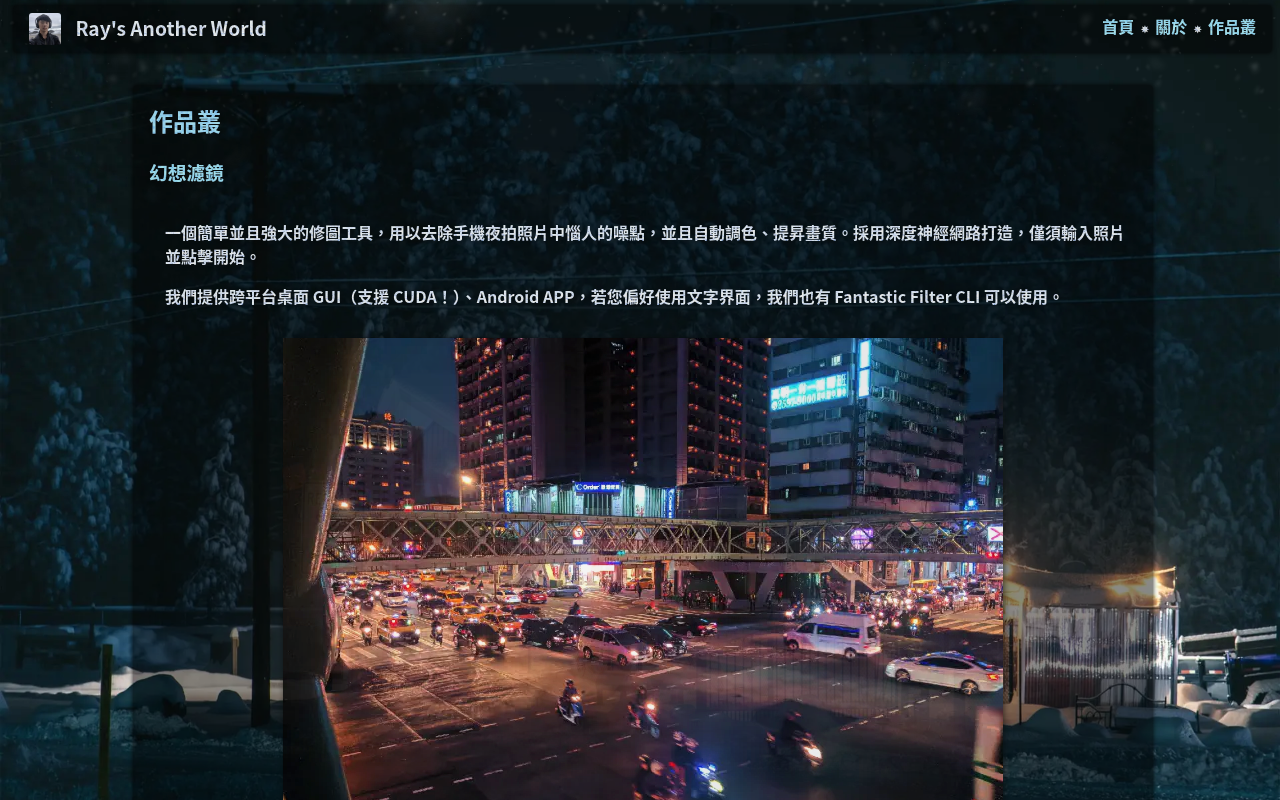
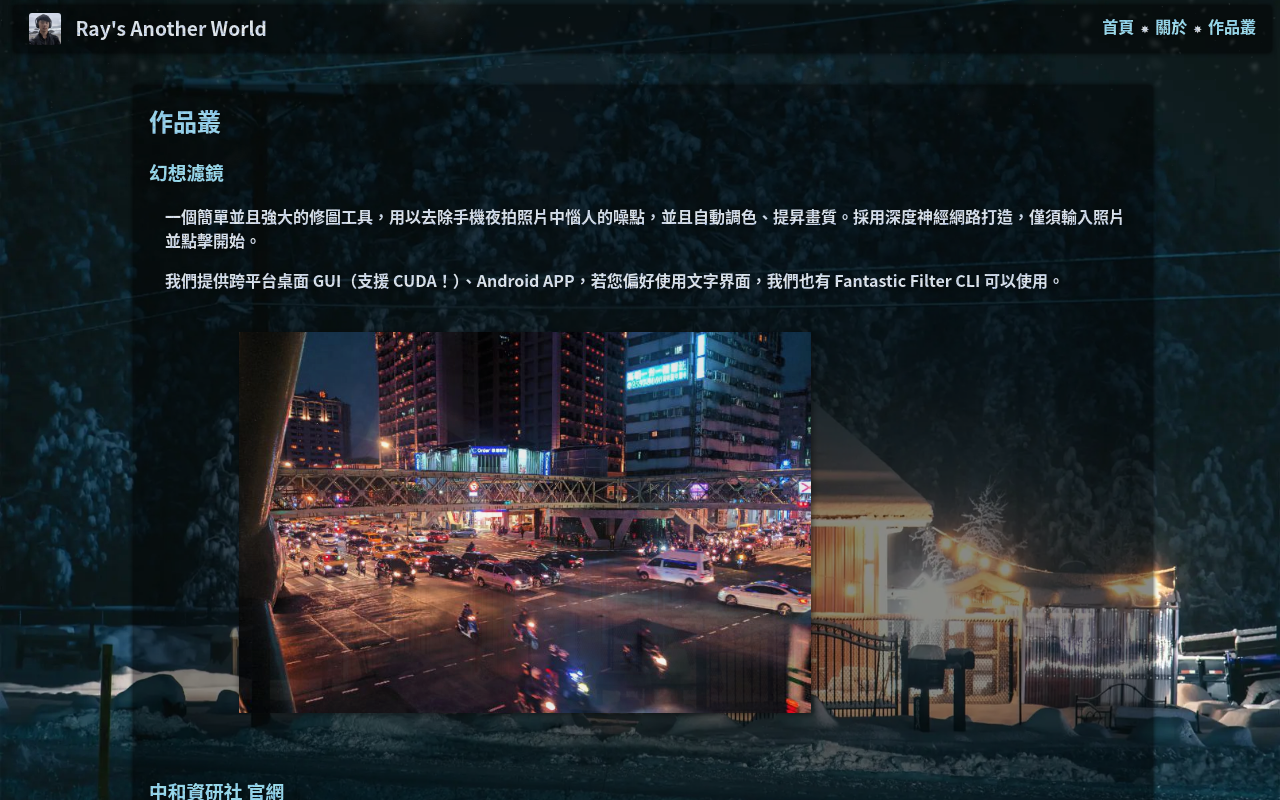
Before and after one commit to ray1422/ray1422.github.io, a React (Create React App) app: page /portfolio in a window 1280 px wide. Built offline with nearby package versions, Linux system fonts and the light colour scheme.

Commit message:
lazy load images

```diff
--- a/package.json
+++ b/package.json
@@ -7,8 +7,10 @@
     "@testing-library/jest-dom": "^5.11.9",
     "@testing-library/react": "^11.2.5",
     "@testing-library/user-event": "^12.6.3",
+    "image-size": "^0.9.3",
     "react": "^17.0.1",
     "react-dom": "^17.0.1",
+    "react-lazy-load-image-component": "^1.5.1",
     "react-router-dom": "^5.2.0",
     "react-scripts": "4.0.2",
     "react-transition-group": "^4.4.1",
--- a/src/css/protfolio.css
+++ b/src/css/protfolio.css
@@ -1,3 +1,6 @@
+.project {
+    margin-bottom: 2.5rem;
+}
 .project .description{
     margin-left: 1rem;
 }
@@ -8,12 +11,13 @@
     background: transparent;
     filter: none !important;
     -webkit-filter: none !important;
-    width: 80vw;
-    height: 48vw;
+    width: 80%;
     max-width: 50rem;
     max-height: 30rem;
-    object-fit: contain;
-    object-position: top center;
-    margin: 1.9rem auto 0;
+    margin: 1.5rem auto 0 auto;
     padding-right: 1rem;
 }
+
+.description > p:first-child {
+    margin-top: 0;
+}
--- a/src/pages/portfolio.js
+++ b/src/pages/portfolio.js
@@ -1,11 +1,19 @@
+
 import React, { useEffect } from 'react'
 import { Section } from '../components/container'
-import ff_img from '../assets/images/collections/fantastic_filter.jpg'
+import ff_img from "../assets/images/collections/fantastic_filter.jpg"
 import ff_img_webp from '../assets/images/collections/fantastic_filter.webp'
 
 import chisc_img from '../assets/images/collections/chisc.jpg'
 import chisc_img_webp from '../assets/images/collections/chisc.webp'
+
+import Image from '../utils/image'
+
+
+
 import '../css/protfolio.css'
+
+
 export default (props) => {
     useEffect(() => {
         props.setExpandHeader(false)
@@ -28,7 +36,7 @@ export default (props) => {
                         </p>
                         <picture>
                             <source srcSet={ff_img_webp} />
-                            <img src={ff_img} />
+                            <Image src={ff_img} />
                         </picture>
                     </div>
                 </div>
@@ -41,11 +49,11 @@ export default (props) => {
                             中和高中資訊研究社的官方網站（存檔）。
                         </p>
                         <p className="text_texture crystal">
-                            透過簡潔的材料設計，搭配生動的色彩，創造出高中社團年輕卻充實、進取向上的形象。
+                            透過簡潔的<acronym title="Material Design">材料設計</acronym>，搭配生動的色彩，創造出高中社團年輕卻充實、進取向上的形象。
                         </p>
                         <picture>
                             <source srcSet={chisc_img_webp} />
-                            <img src={chisc_img} />
+                            <Image src={chisc_img} />
                         </picture>
                     </div>
                 </div>
--- /dev/null
+++ b/src/utils/image.js
@@ -0,0 +1,20 @@
+import React from 'react';
+import 'react-lazy-load-image-component/src/effects/opacity.css';
+import { LazyLoadImage, trackWindowScroll }
+    from 'react-lazy-load-image-component';
+
+const Gallery = (props) => {
+    console.log(props.src);
+    return <LazyLoadImage
+        // Make sure to pass down the scrollPosition,
+        // this will be used by the component to know
+        // whether it must track the scroll position or not
+
+        {...props}
+        effect="opacity"
+    />
+
+};
+// Wrap Gallery with trackWindowScroll HOC so it receives
+// a scrollPosition prop to pass down to the images
+export default Gallery;
```
